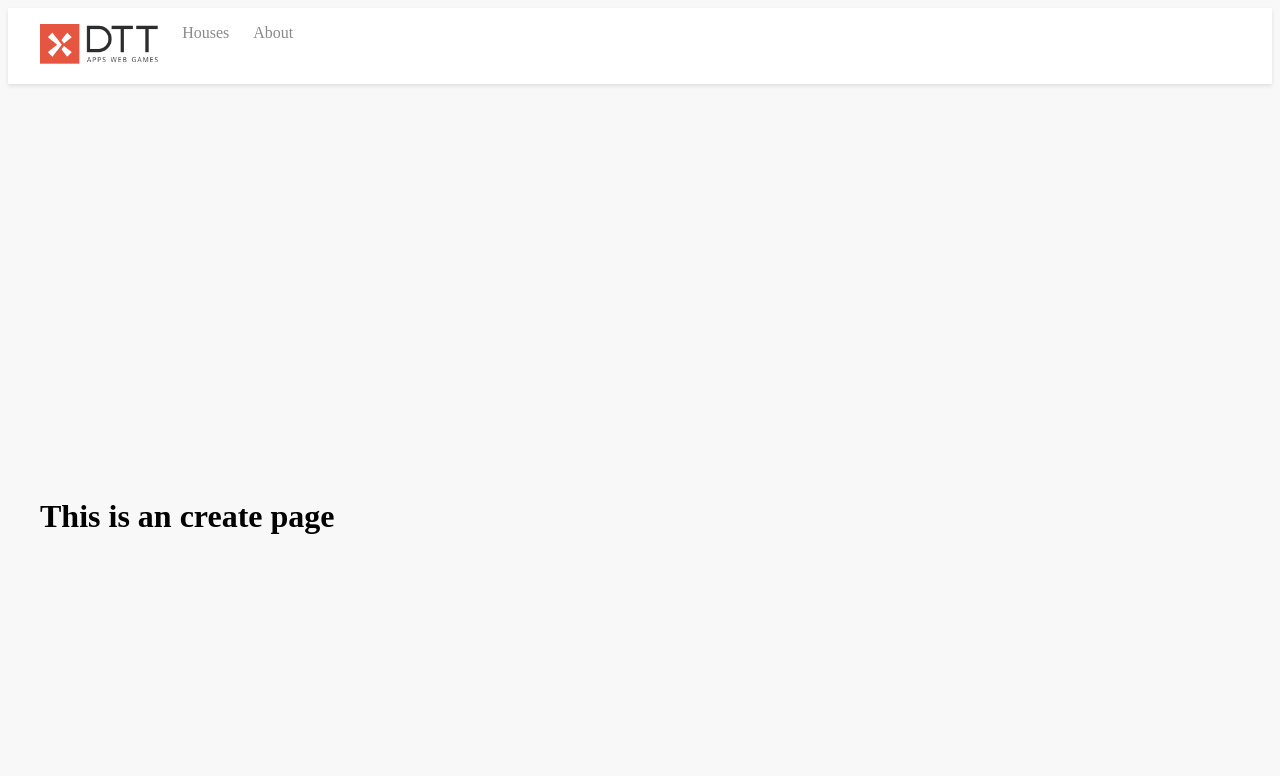
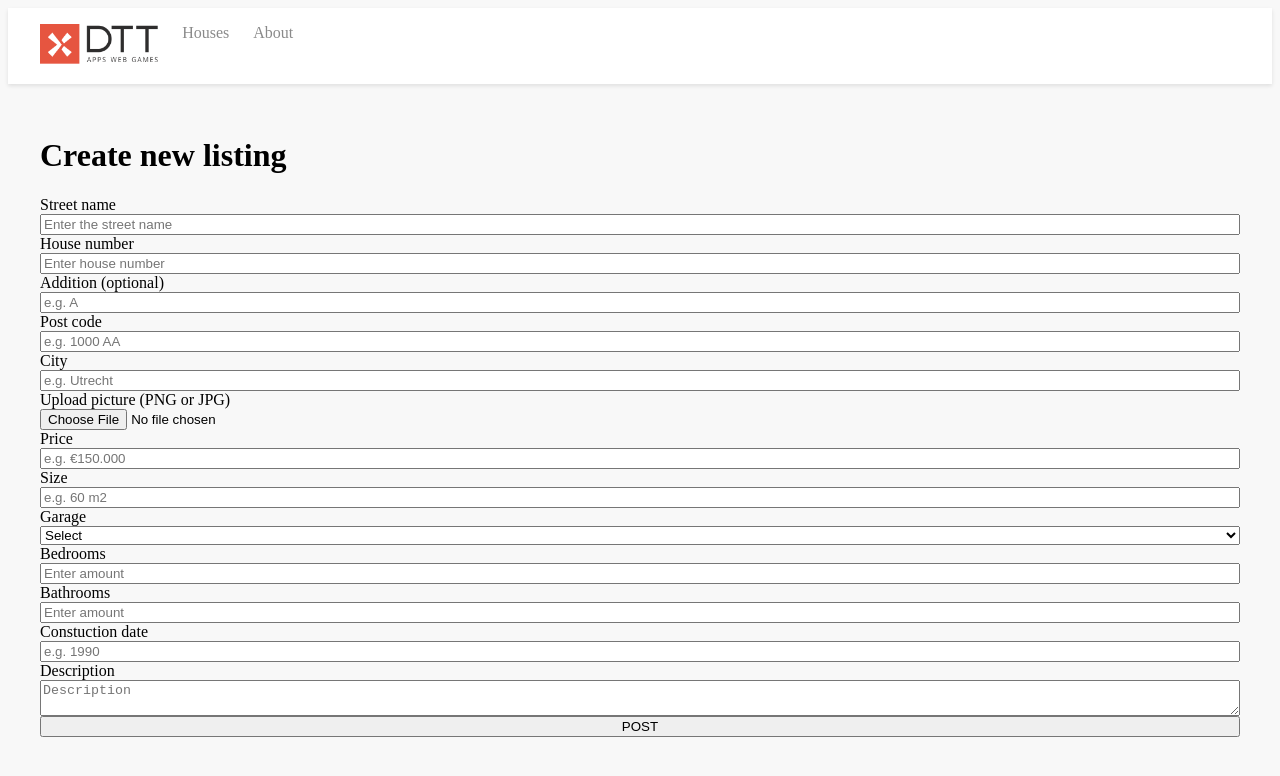
Before and after one commit to KPDPolina/houses-app, a Vue app: page /houses/create in a window 1280 px wide. Shown: the top 776 px of the page. Built offline with nearby package versions, Linux system fonts and the light colour scheme; no server answers.

Commit message:
feat: Add post and delete fetches, add create page

```diff
--- a/src/api/houses.js
+++ b/src/api/houses.js
@@ -47,3 +47,48 @@ export async function getHouse(id) {
     throw error
   }
 }
+
+export async function postHouse(formdata) {
+  try{
+    const response = await fetch(BASE_URL, {
+      method: 'POST',
+      headers: {
+        "X-Api-Key": API_KEY
+      },
+      body: formdata,
+    })
+
+    if (!response.ok) {
+      const text = await response.text()
+      console.error('API response:', text)
+      throw new Error('API error')
+    }
+
+    return response.json()
+  }catch (error) {
+    console.error('Fetch error:', error)
+    throw error
+  }
+}
+
+export async function deleteHouse(id) {
+  try{
+    const response = await fetch(BASE_URL + "/" + id, {
+      method: 'DELETE',
+      headers: {
+        "X-Api-Key": API_KEY
+      },
+
+    })
+    if (!response.ok) {
+      const text = await response.text()
+      console.error('API response:', text)
+      throw new Error('API error')
+    }
+
+    return true
+  }catch (error){
+    console.error('Fetch error:', error);
+    throw error
+  }
+}
--- a/src/components/HouseCard.vue
+++ b/src/components/HouseCard.vue
@@ -1,5 +1,9 @@
 <script setup>
   import { useRouter } from 'vue-router'
+  import { deleteHouse } from '@/api/houses'
+  import { useHousesStore } from '@/stores/houses'
+
+  const housesStore = useHousesStore()
   const router = useRouter()
 
   const props = defineProps({
@@ -15,6 +19,15 @@
 
   const formatPrice = (value) =>
     new Intl.NumberFormat('nl-NL').format(value)
+
+  const deleteMyHouse = async () => {
+    try {
+    await deleteHouse(props.house.id)   // ждём, пока сервер удалит дом
+    await housesStore.fetchHouses()     // теперь безопасно обновляем стор
+  } catch (error) {
+    console.error('Error duuring deleting:', error)
+  }
+  }
 </script>
 
 
@@ -39,6 +52,7 @@
         <span><img src="../assets/ic_size@3x.png"/> {{ house.size }} m2</span>
       </div>
     </div>
+    <button v-if="house.madeByMe" @click.stop="deleteMyHouse">X</button>
   </div>
 </template>
 
--- a/src/views/CreateHouseView.vue
+++ b/src/views/CreateHouseView.vue
@@ -1,15 +1,176 @@
+<script setup>
+import { ref } from 'vue'
+import { postHouse } from '@/api/houses'
+
+const form = ref({
+  price: '',
+  bedrooms: '',
+  bathrooms: '',
+  size: '',
+  streetName : '',
+  houseNumber: '',
+  numberAddition : '',
+  zip : '',
+  city : '',
+  constructionYear : '',
+  hasGarage: '',
+  description : '',
+})
+
+// const image = ref({})
+
+
+
+const createHouse = () => {
+  const formdata = new FormData();
+  formdata.append("price", form.value.price);
+  formdata.append("bedrooms", form.value.bedrooms);
+  formdata.append("bathrooms", form.value.bathrooms);
+  formdata.append("size", form.value.size);
+  formdata.append("streetName", form.value.streetName);
+  formdata.append("houseNumber", form.value.houseNumber);
+  formdata.append("numberAddition", form.value.numberAddition);
+  formdata.append("zip", form.value.zip);
+  formdata.append("city", form.value.city);
+  formdata.append("constructionYear", form.value.constructionYear);
+  formdata.append("hasGarage", form.value.hasGarage);
+  formdata.append("description", form.value.description);
+  console.log(formdata);
+
+  postHouse(formdata)
+}
+
+</script>
+
 <template>
-  <div class="about">
-    <h1>This is an create page</h1>
+  <div class="create-page">
+    <h1>Create new listing</h1>
+    <form @submit.prevent="createHouse">
+
+      <label for="streetName">Street name</label>
+      <input
+        id="streetName"
+        type="text"
+        v-model="form.streetName"
+        placeholder="Enter the street name"
+        required
+      />
+
+      <label for="houseNumber">House number</label>
+      <input
+        id="houseNumber"
+        type="number"
+        v-model="form.houseNumber"
+        placeholder="Enter house number"
+        required
+      />
+
+      <label for="numberAddition">Addition (optional)</label>
+      <input
+        id="numberAddition"
+        type="text"
+        v-model="form.numberAddition"
+        placeholder="e.g. A"
+      />
+
+      <label for="zip">Post code</label>
+      <input
+        id="zip"
+        type="text"
+        v-model="form.zip"
+        placeholder="e.g. 1000 AA"
+        required
+      />
+
+      <label for="city">City</label>
+      <input
+        id="city"
+        type="text"
+        v-model="form.city"
+        placeholder="e.g. Utrecht"
+        required
+      />
+
+      <label for="image">Upload picture (PNG or JPG)</label>
+      <input
+        id="image"
+        type="file"
+        accept="image/png, image/jpeg"
+
+      />
+
+      <label for="price">Price</label>
+      <input
+        id="price"
+        type="number"
+        v-model="form.price"
+        placeholder="e.g. €150.000"
+        required
+      />
+
+      <label for="size">Size</label>
+      <input
+        id="size"
+        type="number"
+        v-model="form.size"
+        placeholder="e.g. 60 m2"
+        required
+      />
+
+      <label for="garage">Garage</label>
+      <select
+        id="garage"
+        v-model="form.hasGarage"
+        required
+      >
+        <option disabled value="">Select</option>
+        <option value="true">Yes</option>
+        <option value="false">No</option>
+      </select>
+
+      <label for="bedrooms">Bedrooms</label>
+      <input
+        id="bedrooms"
+        type="number"
+        v-model="form.bedrooms"
+        placeholder="Enter amount"
+        required
+      />
+
+      <label for="bathrooms">Bathrooms</label>
+      <input
+        id="bathrooms"
+        type="number"
+        v-model="form.bathrooms"
+        placeholder="Enter amount"
+        required
+      />
+
+      <label for="constructionYear">Constuction date</label>
+      <input
+        id="constructionYear"
+        type="number"
+        v-model="form.constructionYear"
+        placeholder="e.g. 1990"
+        required
+      />
+
+      <label for="description">Description</label>
+      <textarea
+        id="description"
+        v-model="form.description"
+        placeholder="Description"
+        required
+      ></textarea>
+
+      <button type="submit">POST</button>
+    </form>
   </div>
 </template>
 
 <style>
-@media (min-width: 1024px) {
-  .about {
-    min-height: 100vh;
-    display: flex;
-    align-items: center;
-  }
+.create-page form{
+  display: flex;
+  flex-direction: column;
 }
 </style>
--- a/src/views/HouseDetailView.vue
+++ b/src/views/HouseDetailView.vue
@@ -106,10 +106,8 @@
   .recommended-hous{
     padding: 10px;
     margin-bottom: 10px;
-    .info{
-      h2{
-        font-size: 1rem;
-      }
-    }
+  }
+  .recommended-hous .info h2{
+    font-size: 1rem;
   }
 </style>
```
